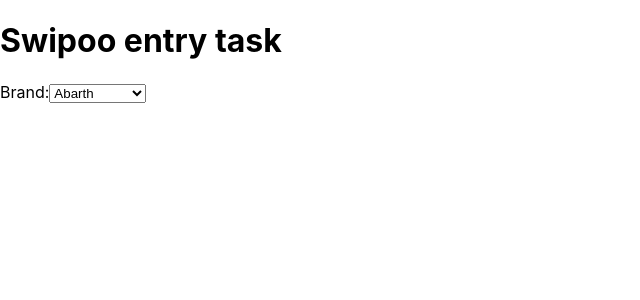
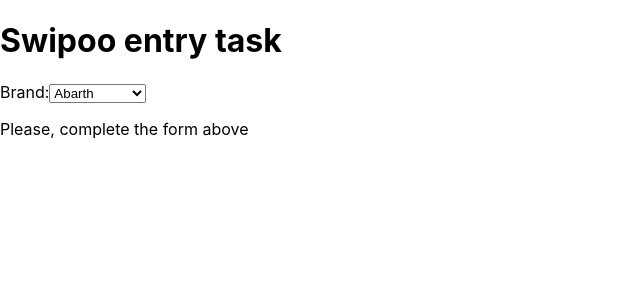
Before and after one commit to moisesrj97/swipoo-entry-task, a React (Create React App) app: page / in a window 1280 px wide. Shown: the top 300 px of the page, without its empty margins (0-640 px from the left). Built offline with nearby package versions, Linux system fonts and the light colour scheme.

Commit message:
Add CarDetail fallback message

```diff
--- a/src/components/Form.tsx
+++ b/src/components/Form.tsx
@@ -2,6 +2,7 @@ import React, { ChangeEvent, useEffect, useState } from 'react';
 import { BRANDS, FUELS } from '../data/constants';
 import { CarI } from '../interfaces/carInterface';
 import getCars, { Brand, FuelType } from '../services/apiCallServices';
+import CarDetail from './CarDetail';
 
 interface FormStateI {
   brand: Brand;
@@ -101,6 +102,7 @@ function Form(): JSX.Element {
           </select>
         </label>
       )}
+      {selectedCar ? <CarDetail /> : <p>Please, complete the form above</p>}
     </form>
   );
 }
```
